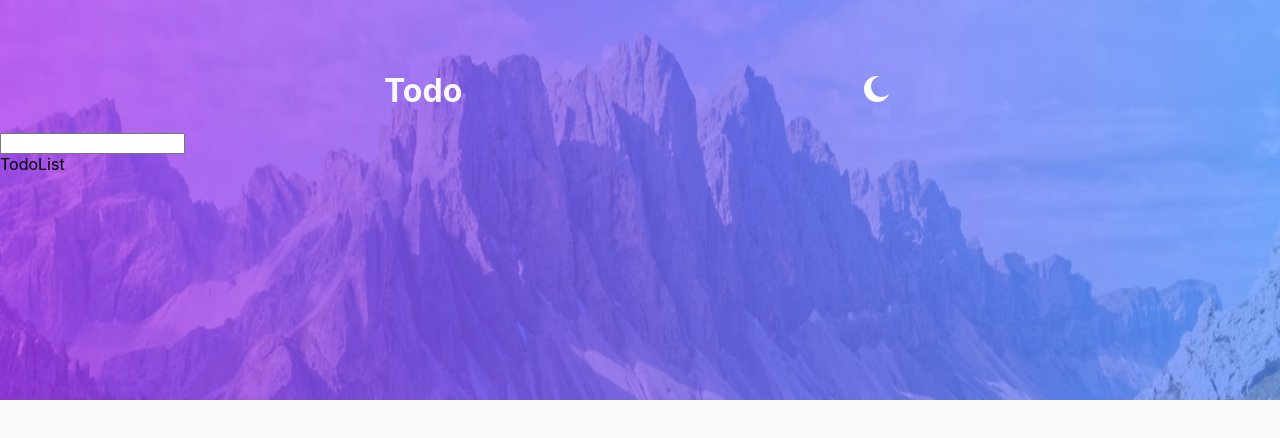
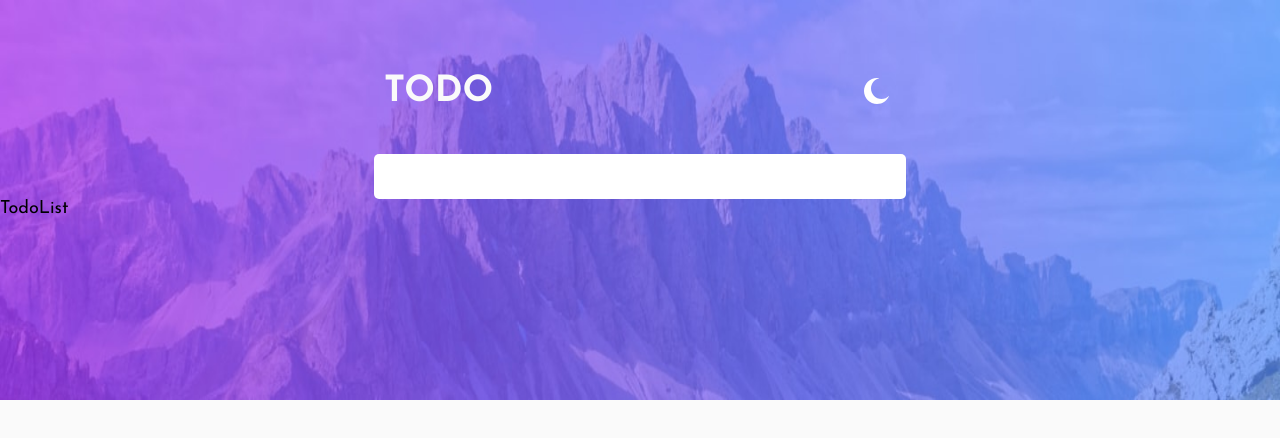
Before and after one commit to Samuel-jacobs/todo-app-project, a React (Create React App) app: page / in a window 1280 px wide. Shown: the top 438 px of the page. Built offline with nearby package versions, Linux system fonts and the light colour scheme.

Commit message:
fixed the form ui

```diff
--- a/src/App.css
+++ b/src/App.css
@@ -1,4 +1,4 @@
-
+@import url('https://fonts.googleapis.com/css2?family=Josefin+Sans:ital,wght@0,100..700;1,100..700&display=swap');
 :root {
   /* primary colors */
   --Bright-Blue: hsl(220, 98%, 61%);
@@ -20,6 +20,11 @@
   --Very-Dark-Grayish-Blue: hsl(233, 14%, 35%);
   --Very-Dark-Grayish-Blue: hsl(237, 14%, 26%);
 }
+body {
+  font-size: 18px;
+  font-family: "Josefin Sans", sans-serif;
+}
+
 .background {
   height: 100vh;
 }
@@ -46,7 +51,10 @@
   margin: 0 auto;
   color: var(--Very-Light-Gray);
 }
+.header-wrapper h1 {
+  font-weight: 700;
 
+}
 button {
   background-color: transparent;
   border: none;
--- /dev/null
+++ b/src/Form.css
@@ -0,0 +1,13 @@
+.form-wrapper {
+    display: flex;
+    justify-content: center;
+    align-items: center;
+    margin: 0 auto;
+    padding-top: 20px;
+}
+.form-wrapper input {
+    width: 40%;
+    padding: 15px 10px;
+    border-radius: 5px;
+    border: none;
+}
--- a/src/components/Form.jsx
+++ /dev/null
@@ -1,11 +0,0 @@
-import React from 'react'
-
-function Form() {
-  return (
-    <form>
-      <input type="text" class="todo-input" required />
-    </form>
-  )
-}
-
-export default Form
--- a/src/components/Header.jsx
+++ b/src/components/Header.jsx
@@ -5,7 +5,7 @@ function Header({isDarkMode, toggle, icon}) {
   return (
     <div className={`wrapper ${isDarkMode ? `headerbg-dark` :  `headerbg-light`} `}>
       <div className='header-wrapper'>
-        <h1>Todo </h1>
+        <h1>TODO </h1>
         <button onClick={toggle}><img src={icon} alt='alt text' /></button>
       </div>
 
--- /dev/null
+++ b/src/components/TodoInput.jsx
@@ -0,0 +1,13 @@
+import React from 'react';
+import '../Form.css';
+import Form from 'react-bootstrap/Form'
+
+function TodoInput() {
+  return (
+    <Form className="form-wrapper">
+      <Form.Control type="text" className="todo-input" required />
+    </Form>
+  )
+}
+
+export default TodoInput;
--- a/src/pages/Home.jsx
+++ b/src/pages/Home.jsx
@@ -1,5 +1,5 @@
 import React from 'react'
-import Form from '../components/Form';
+import TodoInput from '../components/TodoInput';
 import Header from '../components/Header';
 import TodoList from '../components/TodoList';
 import iconmoon from '../assets/iconmoon.svg';
@@ -12,7 +12,7 @@ function Home() {
   return (
     <div className={`background ${isDarkMode ? `background-dark` :  `background-light`} `}>
         <Header toggle ={darkToggle} isDarkMode = {isDarkMode} icon = {icon}/>
-        <Form />
+        <TodoInput toggle = {darkToggle} isDarkMode = {isDarkMode} />
         <TodoList />
     </div>
   )
```
